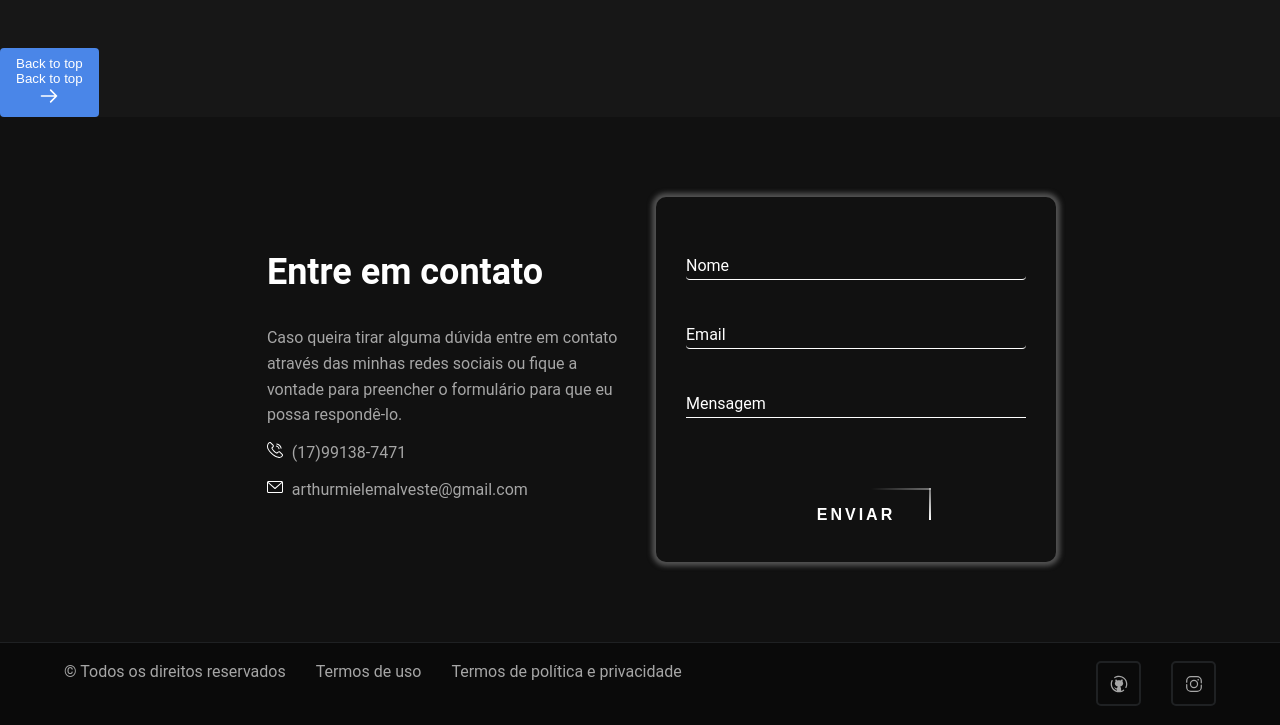
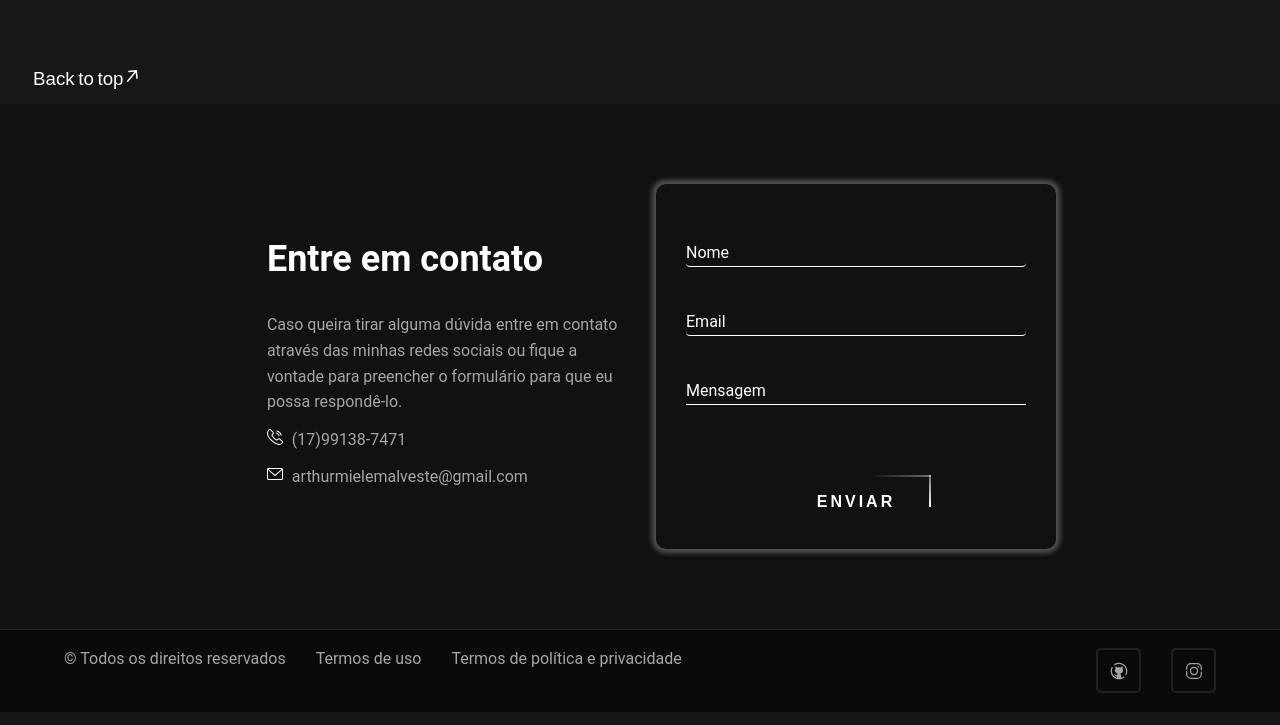
Before and after one commit to arthurMalveste/nportifolio, a Flask app: page / in a window 1280 px wide. Shown: the part 3277-4002 px from the top of the page. After the commit the page ends 3970 px from the top, so only its background shows below. Run offline with Flask 3, Linux system fonts and the light colour scheme; some libraries are stand-ins or nearby versions.

Commit message:
concertado botao voltar

```diff
--- a/static/css/style.css
+++ b/static/css/style.css
@@ -1145,7 +1145,9 @@ flex-direction: column;
     background-color: #000;
   }
 
-  .botaovoltar {
+  .button {
+    margin-left: 8px;
+    scale: 0.9;
     width: 140px;
     height: 56px;
     overflow: hidden;
@@ -1155,17 +1157,18 @@ flex-direction: column;
     position: relative;
     padding-bottom: 2em;
     cursor: pointer;
+    background-color: #171717;
   }
 
-  .botaovoltar > div,
-  .botaovoltar > svg {
+  .button > div,
+  .button > svg {
     position: absolute;
     width: 100%;
     height: 100%;
     display: flex;
   }
 
-  .botaovoltar:before {
+  .button:before {
     content: "";
     position: absolute;
     height: 2px;
@@ -1178,52 +1181,52 @@ flex-direction: column;
     transition: transform 0.25s ease-out;
   }
 
-  .botaovoltar:hover:before {
+  .button:hover:before {
     transform: scaleX(1);
     transform-origin: bottom left;
   }
 
-  .botaovoltar .clone > *,
-  .botaovoltar .text > * {
+  .button .clone > *,
+  .button .text > * {
     opacity: 1;
     font-size: 1.3rem;
     transition: 0.2s;
     margin-left: 4px;
   }
 
-  .botaovoltar .clone > * {
+  .button .clone > * {
     transform: translateY(60px);
   }
 
-  .botaovoltar:hover .clone > * {
+  .button:hover .clone > * {
     opacity: 1;
     transform: translateY(0px);
     transition: all 0.2s cubic-bezier(0.215, 0.61, 0.355, 1) 0s;
   }
 
-  .botaovoltar:hover .text > * {
+  .button:hover .text > * {
     opacity: 1;
     transform: translateY(-60px);
     transition: all 0.2s cubic-bezier(0.215, 0.61, 0.355, 1) 0s;
   }
 
-  .botaovoltar:hover .clone > :nth-child(1) {
+  .button:hover .clone > :nth-child(1) {
     transition-delay: 0.15s;
   }
 
-  .botaovoltar:hover .clone > :nth-child(2) {
+  .button:hover .clone > :nth-child(2) {
     transition-delay: 0.2s;
   }
 
-  .botaovoltar:hover .clone > :nth-child(3) {
+  .button:hover .clone > :nth-child(3) {
     transition-delay: 0.25s;
   }
 
-  .botaovoltar:hover .clone > :nth-child(4) {
+  .button:hover .clone > :nth-child(4) {
     transition-delay: 0.3s;
   }
   /* icon style and hover */
-  .botaovoltar svg {
+  .button svg {
     width: 20px;
     right: 0;
     top: 50%;
@@ -1231,6 +1234,6 @@ flex-direction: column;
     transition: 0.2s ease-out;
   }
 
-  .botaovoltar:hover svg {
+  .button:hover svg {
     transform: translateY(-50%) rotate(-90deg);
   }
--- a/templates/index.html
+++ b/templates/index.html
@@ -259,9 +259,7 @@
     </section>
   </section>
 
-  <!-- Scroll to top -->
-  <a href="/">
-    <button class=".botaovoltar">
+  <button class="button">
     <div class="text">
       <span>Back</span>
       <span>to</span>
@@ -289,7 +287,7 @@
     </svg>
   </button>
 
-  </a>
+
 
   <!-- Footer section-->
   <footer>
```
Lines whose indentation alone changed are shown as unchanged.
